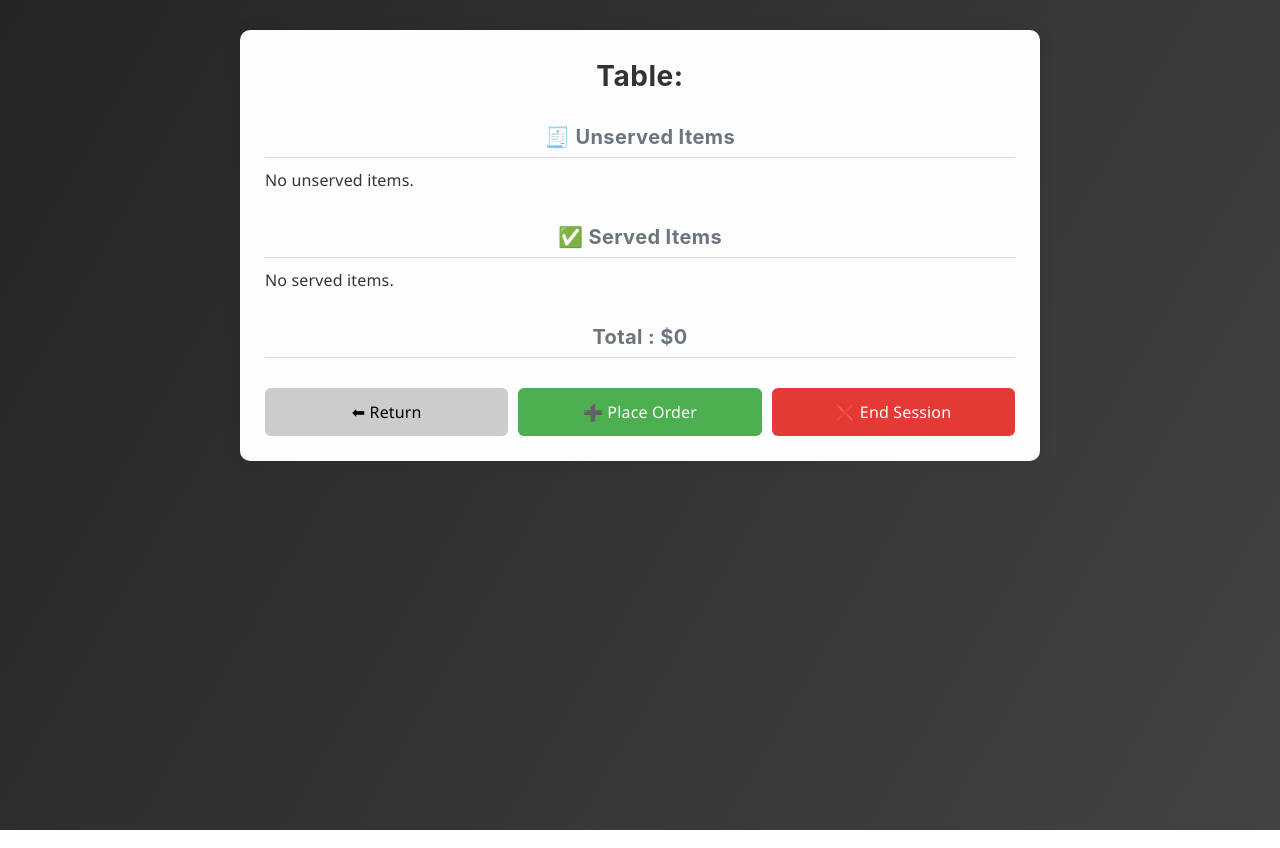
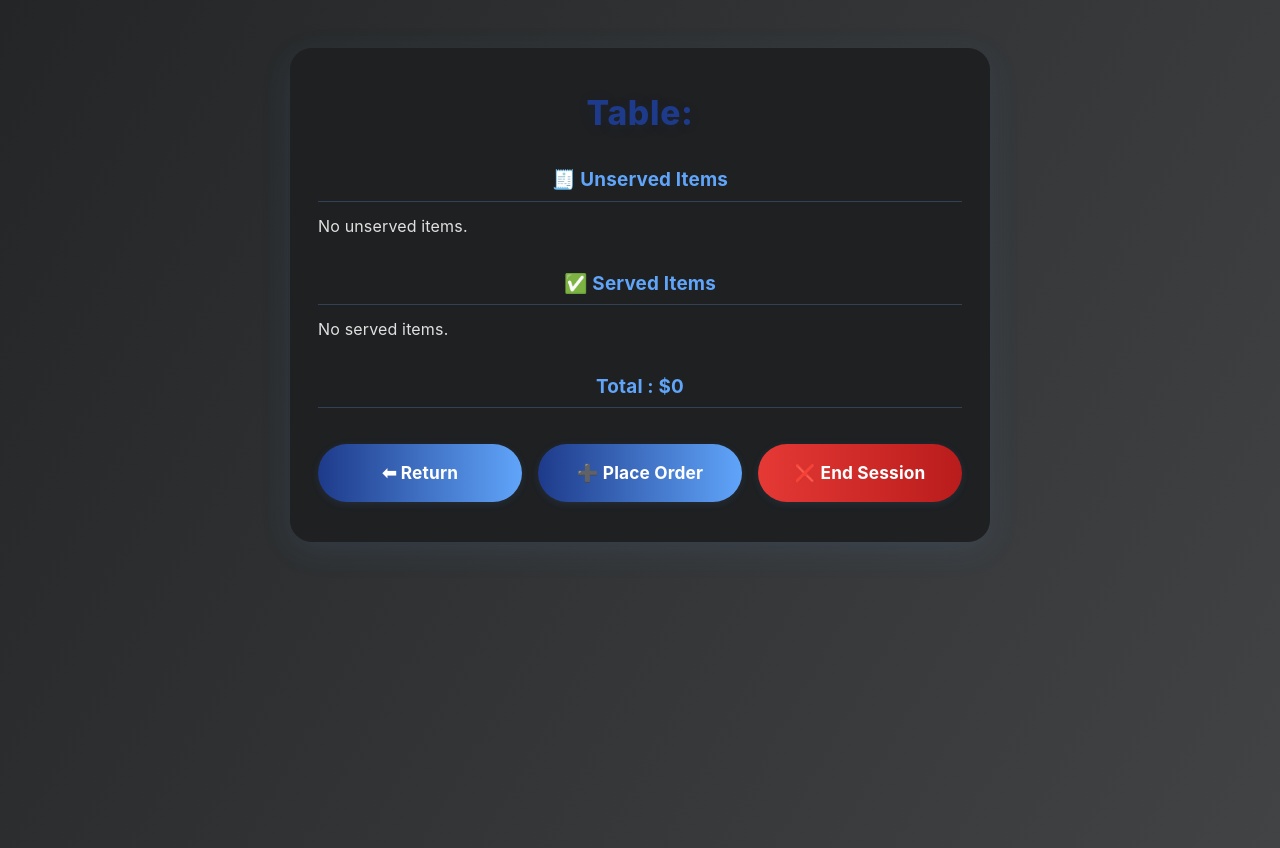
Before and after one commit to wl0182/Restaurant-Ordering-System, a React (Vite) app in the folder frontend/: page /orderView in a window 1280 px wide. Built offline with nearby package versions, Linux system fonts and the light colour scheme; sample sign-in values are in the browser's storage.

Commit message:
style: update OrderView styles for improved aesthetics and consistency

```diff
--- a/frontend/src/pages/OrderView.css
+++ b/frontend/src/pages/OrderView.css
@@ -1,33 +1,40 @@
+@import "tailwindcss";
+
 /* OrderView.css */
 .order-view-container {
-    max-width: 800px;
-    margin: 30px auto;
-    padding: 25px;
-    background-color: #fdfdfd;
-    box-shadow: 0 0 15px rgba(0, 0, 0, 0.08);
-    border-radius: 10px;
-    font-family: 'Segoe UI', sans-serif;
-    color: #333;
+    max-width: 700px;
+    margin: 48px auto;
+    padding: 40px 28px;
+    background: rgba(30,32,34,0.98);
+    box-shadow: 0 8px 32px rgba(96,165,250,0.10);
+    border-radius: 22px;
+    font-family: 'Inter', 'Segoe UI', Arial, sans-serif;
+    color: #e0e0e0;
 }
 
 .order-view-container h2 {
     text-align: center;
-    margin-bottom: 25px;
-    color: #333;
-    font-size: 28px;
+    margin-bottom: 28px;
+    color: #1e3a8a;
+    font-size: 2.1rem;
+    font-weight: 800;
+    letter-spacing: 0.02em;
+    text-shadow: 0 2px 16px rgba(30,58,138,0.10);
 }
 
 .order-section {
-    margin-bottom: 30px;
+    margin-bottom: 32px;
 }
 
 .order-section h3 {
-    font-size: 20px;
-    margin-bottom: 10px;
-    border-bottom: 1px solid #ddd;
-    padding-bottom: 5px;
-    color: #6c757d;
+    font-size: 1.18rem;
+    margin-bottom: 12px;
+    border-bottom: 1.5px solid #334155;
+    padding-bottom: 6px;
+    color: #60a5fa;
     text-align: center;
+    font-weight: 700;
+    letter-spacing: 0.01em;
 }
 
 .order-section ul {
@@ -36,49 +43,51 @@
 }
 
 .order-section li {
-    background-color: #f9f9f9;
-    margin-bottom: 8px;
-    padding: 10px 15px;
-    border-radius: 6px;
-    font-size: 16px;
+    background: linear-gradient(90deg, #1e3a8a 0%, #60a5fa 100%);
+    margin-bottom: 10px;
+    padding: 12px 0;
+    border-radius: 10px;
+    font-size: 1.08rem;
     text-align: center;
-    display: block;
+    color: #fff;
+    font-weight: 600;
+    box-shadow: 0 2px 8px rgba(96,165,250,0.10);
 }
 
 .button-row {
     display: flex;
     justify-content: space-between;
-    margin-top: 30px;
-    gap: 10px;
+    margin-top: 36px;
+    gap: 16px;
 }
 
 .button-row button {
     flex: 1;
-    padding: 12px 20px;
-    font-size: 16px;
+    padding: 16px 0;
+    font-size: 1.08rem;
     border: none;
-    border-radius: 6px;
+    border-radius: 999px;
     cursor: pointer;
-    transition: background 0.2s ease;
+    font-weight: 700;
+    transition: background 0.18s, color 0.18s, box-shadow 0.18s;
+    background: linear-gradient(90deg, #1e3a8a 0%, #60a5fa 100%);
+    color: #fff;
+    box-shadow: 0 2px 8px rgba(96,165,250,0.10);
 }
 
 .button-row button:hover {
-    opacity: 0.9;
+    background: linear-gradient(90deg, #60a5fa 0%, #1e3a8a 100%);
+    color: #fff;
+    box-shadow: 0 6px 24px rgba(96,165,250,0.18);
 }
 
-.button-row button:nth-child(1) {
-    background-color: #ccc;
-    color: #000;
-}
-
-.button-row button:nth-child(2) {
-    background-color: #4caf50;
+.button-row .danger {
+    background: linear-gradient(90deg, #e53935 0%, #b91c1c 100%);
     color: #fff;
 }
 
-.button-row .danger {
-    background-color: #e53935;
-    color: #fff;
+.button-row .danger:hover {
+    background: linear-gradient(90deg, #b91c1c 0%, #e53935 100%);
 }
 
 .modal-overlay {
@@ -95,35 +104,46 @@
 }
 
 .modal-box {
-    background: #fff;
-    padding: 25px;
-    border-radius: 8px;
+    background: #232526;
+    padding: 32px 20px;
+    border-radius: 14px;
     text-align: center;
-    box-shadow: 0 2px 15px rgba(0, 0, 0, 0.2);
+    box-shadow: 0 2px 15px rgba(30,58,138,0.18);
     max-width: 400px;
     width: 90%;
+    color: #e0e0e0;
 }
 
 .modal-buttons {
     display: flex;
     justify-content: space-around;
-    margin-top: 20px;
+    margin-top: 24px;
+    gap: 16px;
 }
 
 .modal-buttons button {
-    padding: 10px 20px;
+    padding: 12px 32px;
     border: none;
-    border-radius: 5px;
-    font-weight: bold;
+    border-radius: 999px;
+    font-weight: 700;
+    font-size: 1.01rem;
     cursor: pointer;
+    background: linear-gradient(90deg, #1e3a8a 0%, #60a5fa 100%);
+    color: #fff;
+    transition: background 0.18s, color 0.18s, box-shadow 0.18s;
+    box-shadow: 0 2px 8px rgba(96,165,250,0.10);
 }
 
 .modal-buttons button:first-child {
-    background-color: #4caf50;
-    color: white;
+    background: linear-gradient(90deg, #4caf50 0%, #22c55e 100%);
+    color: #fff;
 }
 
 .modal-buttons button:last-child {
-    background-color: #e53935;
-    color: white;
+    background: linear-gradient(90deg, #e53935 0%, #b91c1c 100%);
+    color: #fff;
 }
+
+.modal-buttons button:hover {
+    opacity: 0.95;
+}
```
